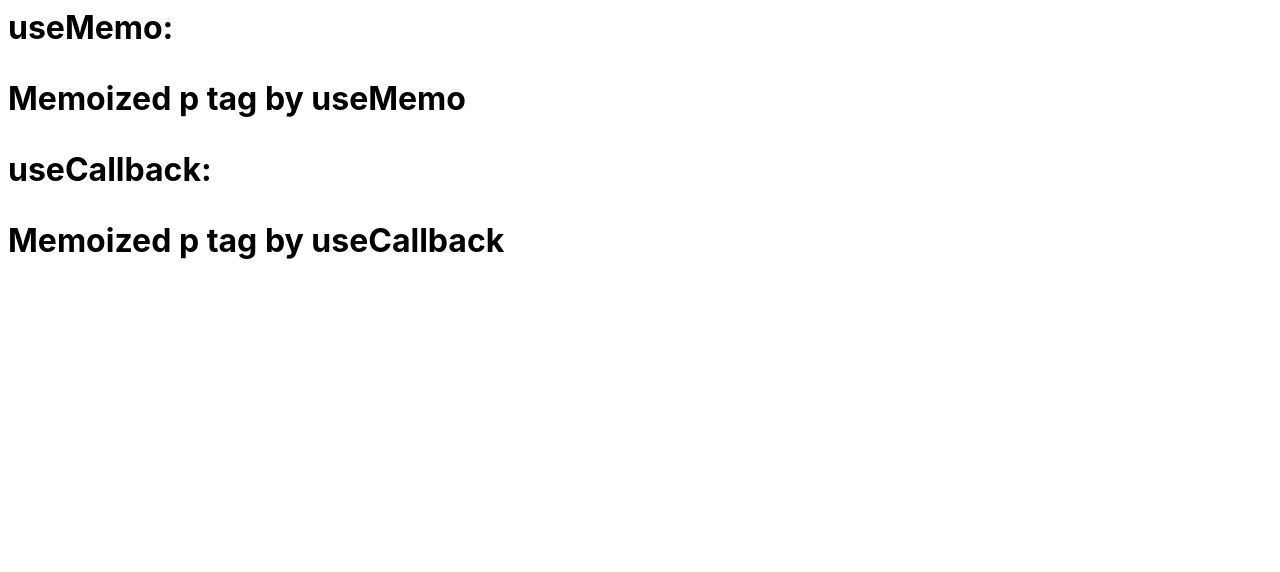
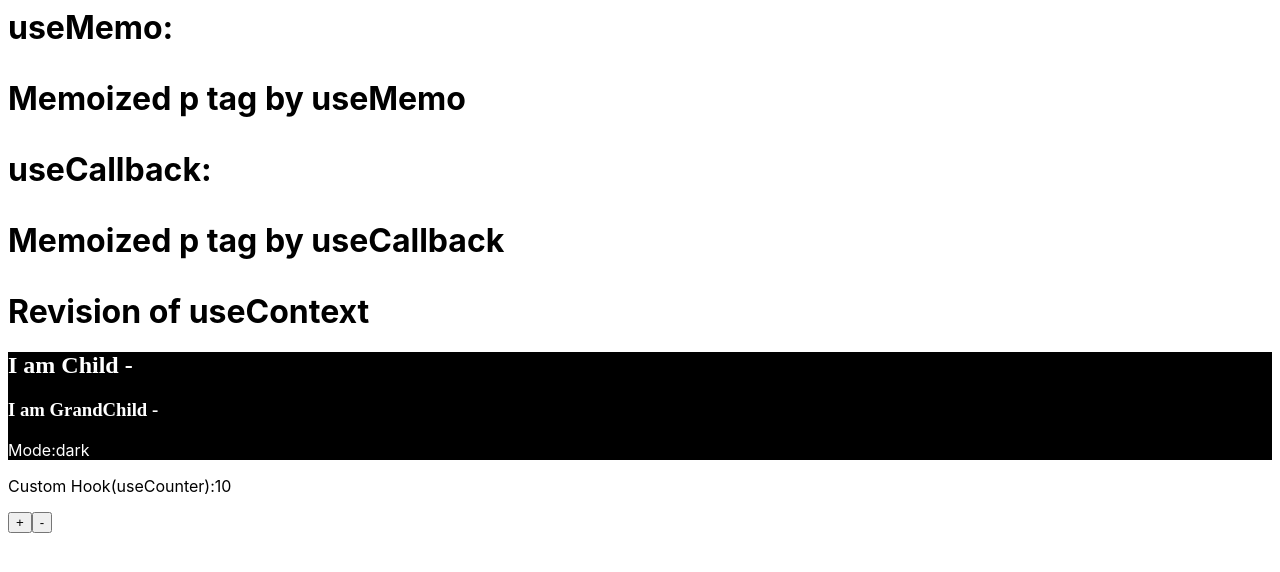
Before and after one commit to AkashSaraf-16/MasteringHooks, a React (Create React App) app: page / in a window 1280 px wide. Shown: the top 572 px of the page. Built offline with nearby package versions, Linux system fonts and the light colour scheme.

Commit message:
1 file modified

```diff
--- a/src/App.js
+++ b/src/App.js
@@ -32,13 +32,14 @@ export default function App() {
   return (
     <div>
       <Callback />
-      {/* <Context.Provider value={{ state, dispatch }}>
-        <h1> Revision of hooks</h1>
+       <Context.Provider value={{ state, dispatch }}>
+        <h1> Revision of useContext</h1>
+
         <Child />
       </Context.Provider>
       <p>Custom Hook(useCounter):{cnt}</p>
-      <button onClick={() => add()}>+</button>{' '}
-      <button onClick={() => sub()}>-</button> */}
+      <button onClick={() => add()}>+</button>
+      <button onClick={() => sub()}>-</button>
     </div>
   );
 }
```
